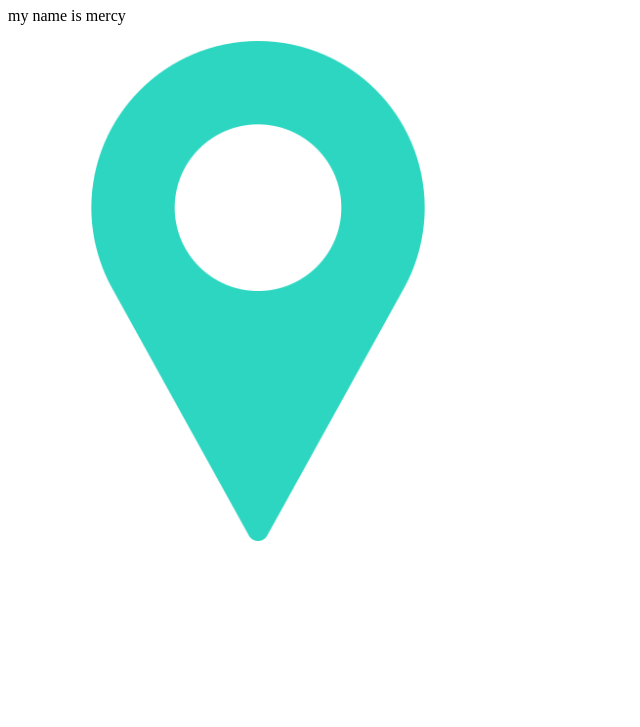
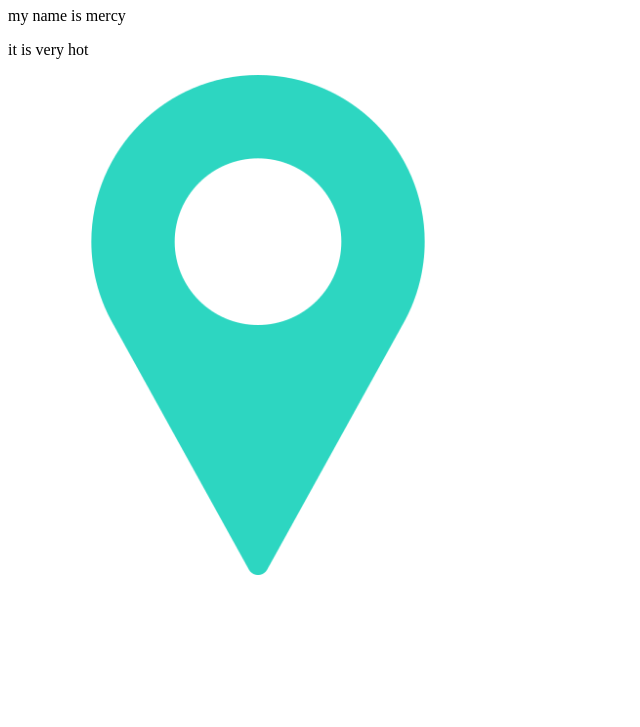
Before and after one commit to mahcee/code, a plain HTML site: page index.html in a window 1280 px wide. Shown: the part 73-800 px from the top of the page, without its empty margins (0-640 px from the left). Drawn offline with Linux system fonts and the light colour scheme.

Commit message:
added a paragraph

```diff
--- a/index.html
+++ b/index.html
@@ -9,6 +9,7 @@
   <body>
     <h1>hello world</h1>
     <p>my name is mercy</p>
+    <p>it is very hot</p>
     <img src="images/pin.png" width="500px" />
   </body>
 </html>
```
